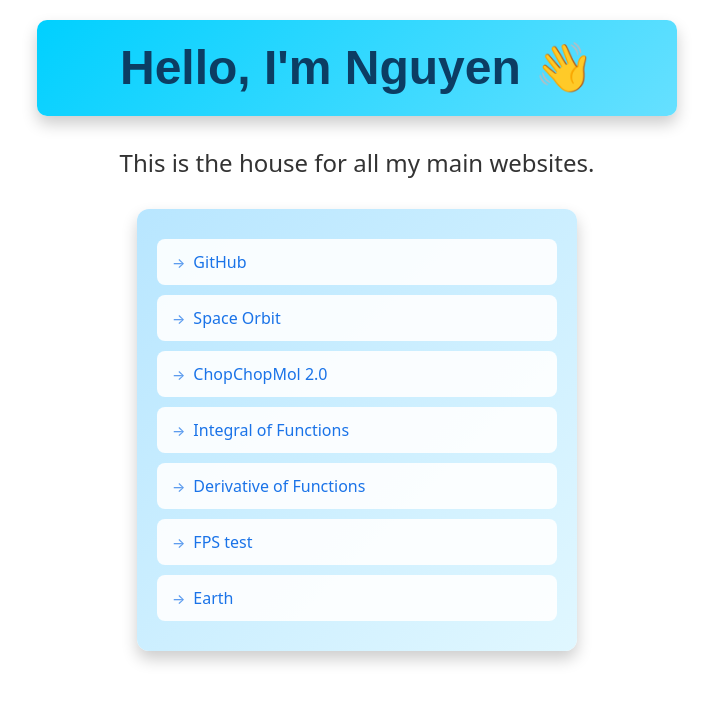
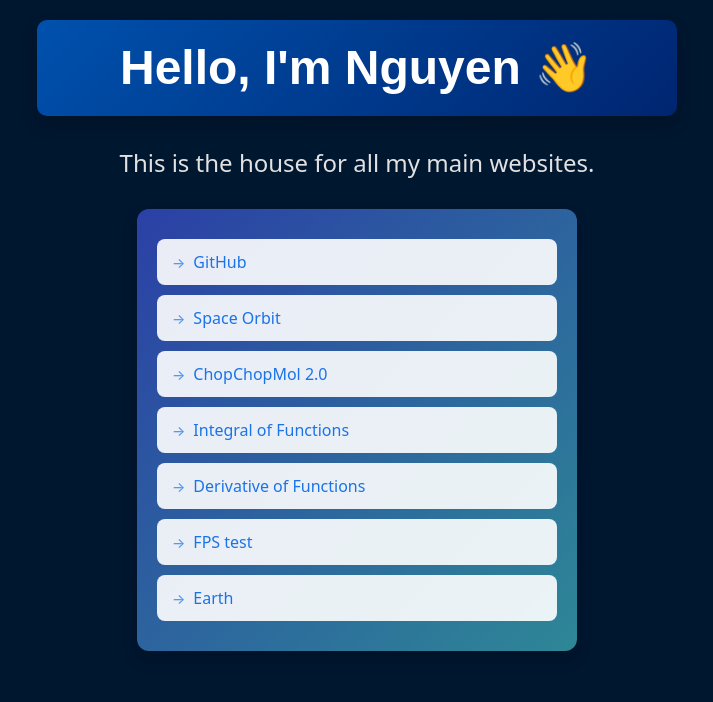
Before and after one commit to NguyenPham0608/portfolio, a plain HTML site: page index.html in a window 1280 px wide. Shown: the whole page, without its empty margins (283-996 px from the left). Drawn offline with Linux system fonts and the light colour scheme.

Commit message:
checkpoint

```diff
--- a/index.html
+++ b/index.html
@@ -11,7 +11,7 @@
 <body>
 	<h1 class="fancy-header">Hello, I'm Nguyen 👋</h1>
 	<h2 class="fancy-subheader">This is the house for all my main websites.</h2>
-	<ul class="fancy-list">
+	<ul class="fancy-list" id="projects">
 		<li><a href="https://github.com/NguyenPham0608">GitHub</a></li>
 		<li><a href="https://nguyenpham0608.github.io/Space-Orbit/">Space Orbit</a></li>
 		<li><a href="https://chop-choptech.github.io/ChopChopMol-2.0/">ChopChopMol 2.0</a></li>
@@ -19,8 +19,6 @@
 		<li><a href="https://nguyenpham0608.github.io/Derivative/">Derivative of Functions</a></li>
 		<li><a href="https://nguyenpham0608.github.io/fpsCounter/">FPS test</a></li>
 		<li><a href="https://earth-roan-mu.vercel.app/">Earth</a></li>
-
-
 	</ul>
 	<script src="script.js"></script>
 </body>
--- a/style.css
+++ b/style.css
@@ -3,13 +3,13 @@
 }
 
 body {
-    background-color: rgb(255, 255, 255);
+    background-color: rgb(0, 23, 48);
     margin: 0;
     padding: 0;
 }
 
 .fancy-list {
-    background: linear-gradient(135deg, #b8e6ff 0%, #e0f7ff 100%);
+    background: linear-gradient(135deg, #2b40a6 0%, hwb(189 18% 41%) 100%);
     padding: 20px;
     border-radius: 12px;
     box-shadow: 0 8px 16px rgba(0, 0, 0, 0.2);
@@ -17,6 +17,8 @@ body {
     margin: 20px auto;
     font-family: 'Arial', sans-serif;
     list-style: none;
+    perspective: 1000px;
+
 }
 
 .fancy-list li {
@@ -26,8 +28,13 @@ body {
 }
 
 .fancy-list li:hover {
-    transform: translateX(10px);
+    transform: translateY(-5px) rotateY(15deg);
+    /* Defines the depth of the 3D space */
     box-shadow: 0 4px 8px rgba(0, 0, 0, 0.15);
+}
+
+#projects {
+    align-self: flex-start !important
 }
 
 .fancy-list li a {
@@ -43,7 +50,7 @@ body {
 }
 
 .fancy-list li a:hover {
-    background: #1a73e8;
+    background: linear-gradient(135deg, #30b6ff 0%, #9b53ff 100%);
     color: white;
     transform: scale(1.02);
 }
@@ -58,12 +65,12 @@ body {
 .fancy-header {
     text-align: center;
     font-size: 48px;
-    background: linear-gradient(135deg, #00d0ff 0%, #66e0ff 100%);
+    background: linear-gradient(135deg, #0051ad 0%, #002570 100%);
     padding: 20px;
     border-radius: 10px;
     box-shadow: 0 8px 16px rgba(0, 0, 0, 0.2);
     font-family: 'Arial', sans-serif;
-    color: #0c3d63;
+    color: #ffffff;
     margin: 20px auto;
     max-width: 600px;
     position: relative;
@@ -94,7 +101,7 @@ body {
 .fancy-subheader {
     text-align: center;
     font-size: 24px;
-    color: #333;
+    color: #e1e1e1;
     font-family: system-ui, -apple-system, BlinkMacSystemFont, 'Segoe UI', Roboto, Oxygen, Ubuntu, Cantarell, 'Open Sans', 'Helvetica Neue', sans-serif;
     margin: 10px auto;
     max-width: 600px;
```
